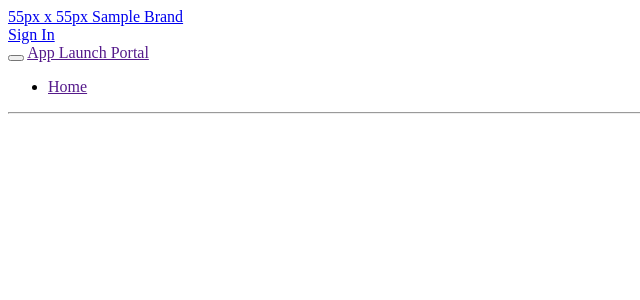
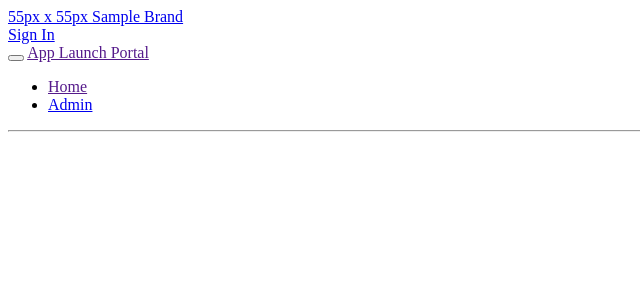
Before and after one commit to MDooley47/portal-ex, a PHP site: template module/Application/view/layout/layout.phtml in a window 1280 px wide. Shown: the top 300 px of the page, without its empty margins (0-640 px from the left). Run offline with PHP 8.4, Linux system fonts and the light colour scheme; the template is opened without the code that fills it, so the values that code supplies are empty.

Commit message:
Adds admin link

```diff
--- a/module/Application/view/layout/layout.phtml
+++ b/module/Application/view/layout/layout.phtml
@@ -53,6 +53,7 @@
                     <div class="collapse navbar-collapse">
                         <ul class="nav navbar-nav">
                             <li class="active"><a href="<?= $this->url('home') ?>">Home</a></li>
+                            <li><a href="#admin">Admin</a></li>
                         </ul>
                     </div>
                 </div>
```
